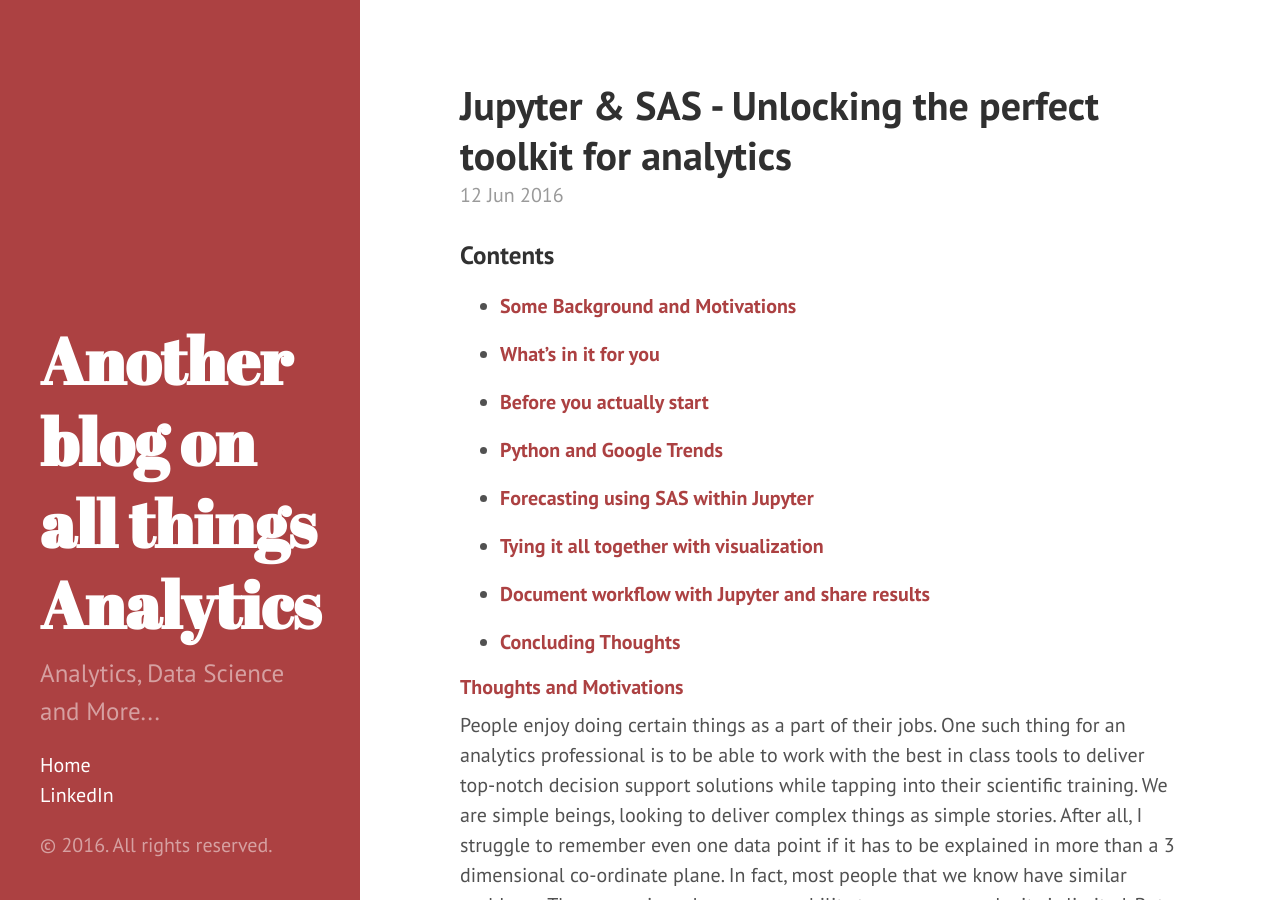
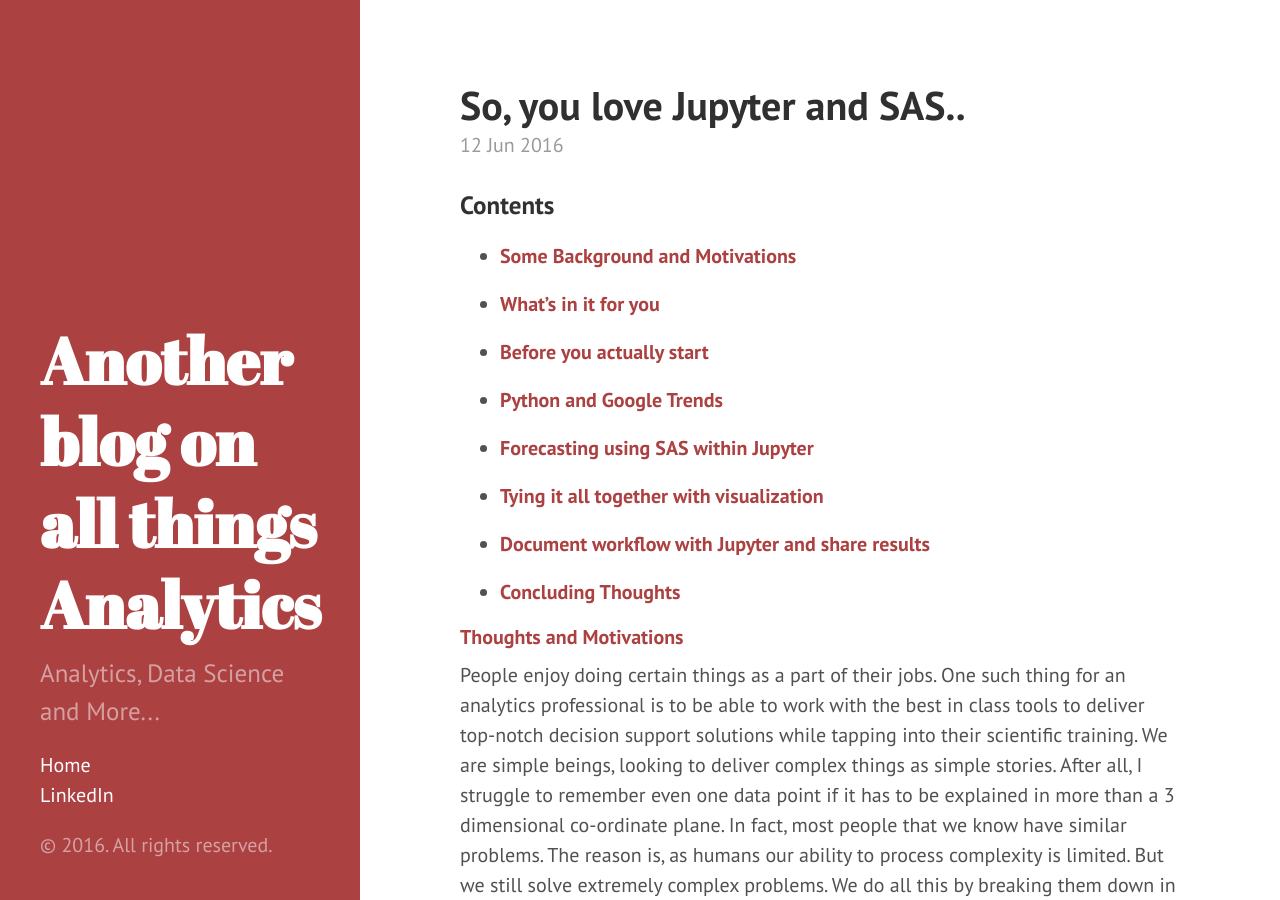
Before and after one commit to datasciencemonkey/datasciencemonkey.github.io, a Jekyll site: the page built from _posts/2016-06-12-for-the-love-of-jupyter-and-sas.markdown, in a window 1280 px wide and 900 px high. Built offline with Jekyll 4.4.1, drawn with Linux system fonts in a browser that asks for light colours.

Commit message:
Update 2016-06-12-for-the-love-of-jupyter-and-sas.markdown

```diff
--- a/_posts/2016-06-12-for-the-love-of-jupyter-and-sas.markdown
+++ b/_posts/2016-06-12-for-the-love-of-jupyter-and-sas.markdown
@@ -1,6 +1,6 @@
 ---
 published: true
-title: Jupyter & SAS - Unlocking the perfect toolkit for analytics
+title: So, you love Jupyter and SAS..
 layout: post
 ---
 ### Contents
```
